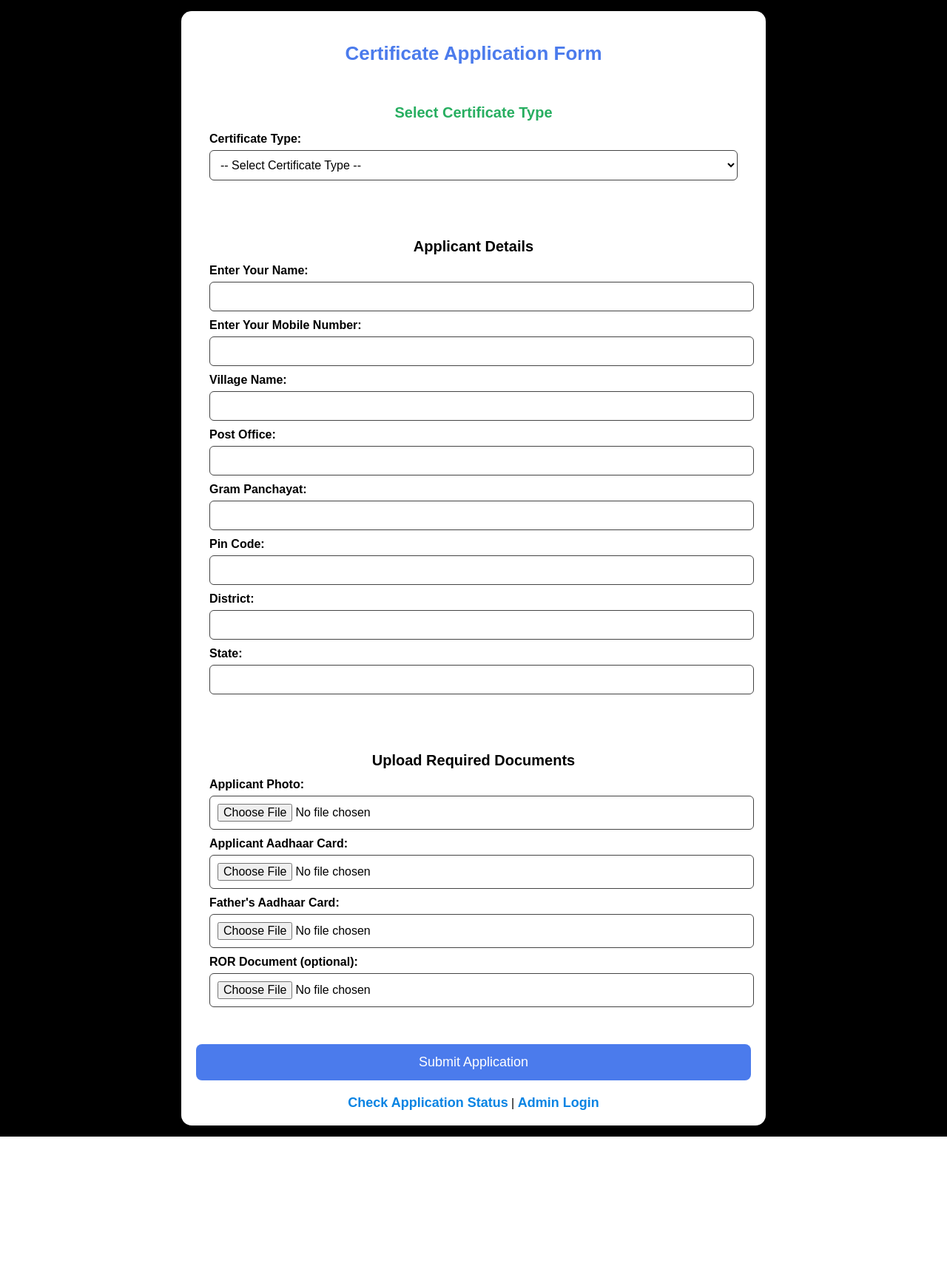
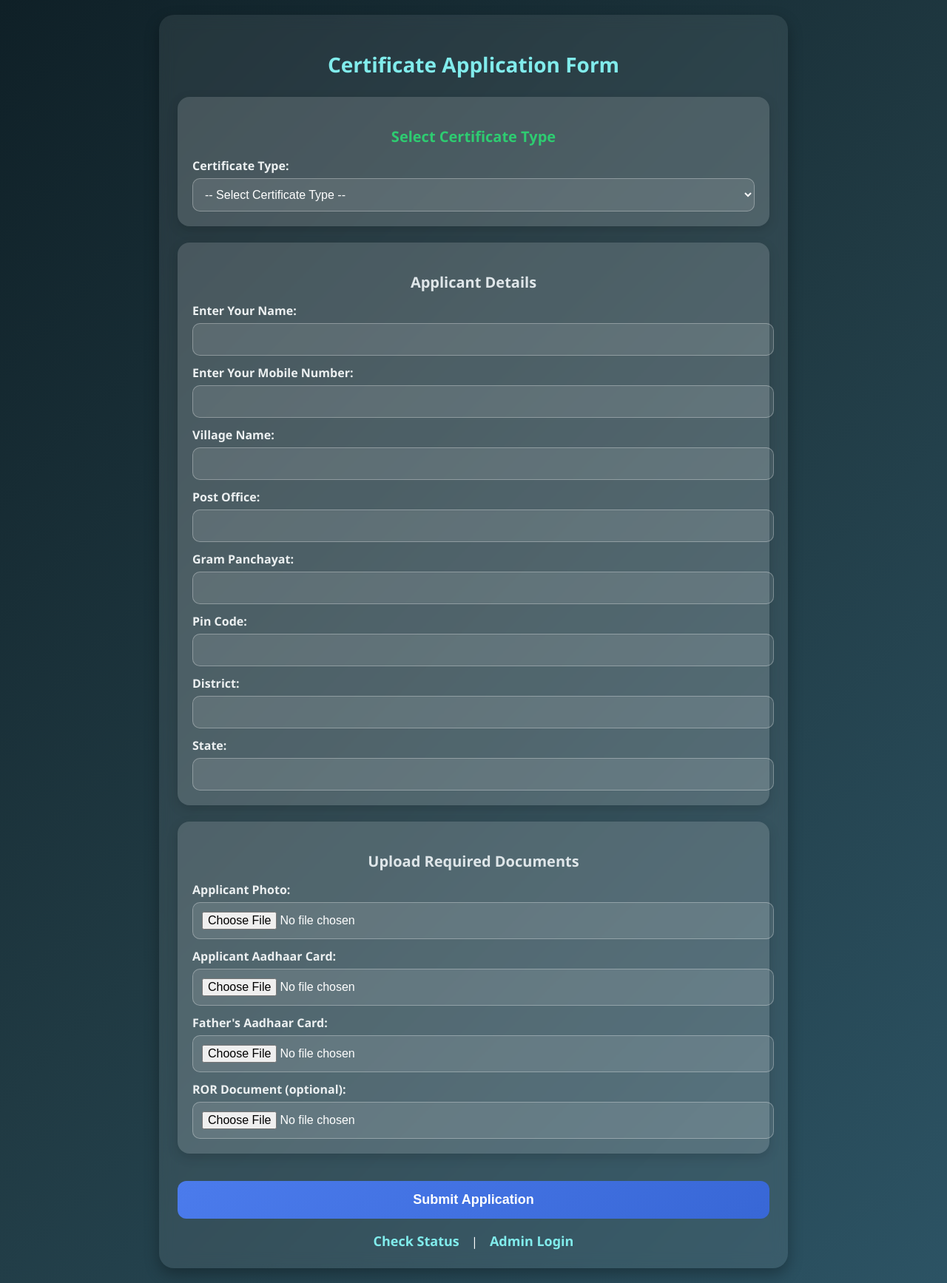
Before and after one commit to Aditya1234AD/certificate-app, a Flask app: page / in a window 1280 px wide. Shown: the whole page at 74% size. Before the commit the page ends 1537 px from the top, so only its background shows below. Run offline with Flask 2, Linux system fonts and the light colour scheme.

Commit message:
Update index.html

```diff
--- a/templates/index.html
+++ b/templates/index.html
@@ -6,123 +6,137 @@
 <title>Apply Certificate</title>
 
 <style>
-body{
-    font-family:Arial;
-    margin:0;
-    padding:15px;
-    background:#000;
-    color:black;
+    body {
+        margin: 0;
+        padding: 20px;
+        font-family: "Segoe UI", Arial, sans-serif;
+        background: linear-gradient(135deg, #0f2027, #203a43, #2c5364);
+        min-height: 100vh;
+        color: white;
+        display: flex;
+        justify-content: center;
+        align-items: center;
     }
 
-.container{
-    max-width:750px;
-    margin:auto;
-    background:#fff;
-    padding:20px;
-    border-radius:14px;
-    box-shadow:0px 0px 12px rgba(0,0,0,0.2);
+    .container {
+        width: 100%;
+        max-width: 800px;
+        background: rgba(255, 255, 255, 0.08);
+        backdrop-filter: blur(10px);
+        padding: 25px;
+        border-radius: 20px;
+        box-shadow: 0px 8px 20px rgba(0,0,0,0.3);
+        animation: fadeIn 0.9s ease-in-out;
     }
 
-.box{
-    background:#ffffffcc;
-    backdrop-filter:blur(5px);
-    padding:18px;
-    border-radius:14px;
-    margin-bottom:22px;
-    box-shadow:0px 0px 12px rgba(255,255,255,0.2);
+    @keyframes fadeIn {
+        from { opacity:0; transform:translateY(20px); }
+        to { opacity:1; transform:translateY(0); }
     }
 
-h2{
-    text-align:center;
-    margin-bottom:15px;
-    color:#4b7bec;
-    font-size:26px;
+    h2 {
+        text-align: center;
+        color: #81ecec;
+        font-size: 28px;
+        margin-bottom: 25px;
+        font-weight: 600;
     }
 
-.cert-heading{
-    text-align:center;
-    margin-bottom:15px;
-    color:#27ae60;
-    font-weight:bold;
-    font-size:20px;
+    .box {
+        background: rgba(255, 255, 255, 0.15);
+        padding: 20px;
+        border-radius: 16px;
+        margin-bottom: 22px;
+        box-shadow: 0px 5px 15px rgba(0,0,0,0.15);
     }
 
-h3{
-    text-align:center;
-    margin-bottom:12px;
-    color:black;
-    font-size:20px;
+    .cert-heading {
+        text-align: center;
+        font-size: 20px;
+        margin-bottom: 15px;
+        color: #2ecc71;
+        font-weight: bold;
     }
 
-label{
-    font-weight:bold;
-    display:block;
-    margin-top:10px;
-    color:black;
-    font-size:16px;
+    h3 {
+        text-align: center;
+        font-size: 20px;
+        margin-bottom: 14px;
+        color: #dfe6e9;
     }
 
-input[type="text"], input[type="file"], select{
-    width:100%;
-    padding:10px;
-    margin-top:6px;
-    border:1px solid #444;
-    border-radius:6px;
-    background:#fff;
-    color:black;
-    font-size:16px;
+    label {
+        display: block;
+        margin-top: 12px;
+        font-size: 16px;
+        font-weight: 600;
+        color: #ecf0f1;
     }
 
-/* FIXED: Dropdown visible clearly */
-select {
-    color: black;
-    background: white;
+    input[type="text"], input[type="file"], select {
+        width: 100%;
+        padding: 12px;
+        margin-top: 6px;
+        border: 1px solid rgba(255,255,255,0.3);
+        border-radius: 10px;
+        background: rgba(255,255,255,0.1);
+        color: white;
+        font-size: 16px;
+        outline: none;
+        transition: 0.3s;
+    }
+
+    input:focus, select:focus {
+        border-color: #74b9ff;
+        box-shadow: 0 0 10px rgba(116,185,255,0.6);
     }
 
     option {
         color: black;
-    background: white;
     }
 
-button{
-    background:#4b7bec;
-    color:white;
-    border:none;
-    padding:14px 20px;
-    width:100%;
-    margin-top:10px;
-    font-size:18px;
-    border-radius:8px;
-    cursor:pointer;
+    button {
+        width: 100%;
+        padding: 15px;
+        background: linear-gradient(135deg, #4b7bec, #3867d6);
+        color: white;
+        border: none;
+        border-radius: 12px;
+        margin-top: 15px;
+        font-size: 18px;
+        font-weight: bold;
+        cursor: pointer;
+        transition: 0.3s ease;
     }
 
-a{
-    color:#0984e3;
-    font-size:18px;
-    font-weight:bold;
-    text-decoration:none;
+    button:hover {
+        transform: scale(1.03);
+        background: linear-gradient(135deg, #3a6ad9, #274bba);
     }
 
-.link-container{
-    text-align:center;
-    margin-top:20px;
+    .link-container {
+        text-align: center;
+        margin-top: 18px;
     }
 
-@media (max-width:600px){
-    body{padding:10px;}
-    .container{padding:15px;}
-    h2{font-size:22px;}
-    h3,.cert-heading{font-size:18px;}
-    label{font-size:15px;}
-    input[type="text"], input[type="file"], select{
-        font-size:15px;
-        padding:9px;
+    a {
+        color: #81ecec;
+        text-decoration: none;
+        font-size: 18px;
+        font-weight: bold;
+        margin: 0 12px;
+        transition: 0.3s;
     }
-    button{
-        font-size:17px;
-        padding:12px;
+
+    a:hover {
+        color: #74b9ff;
     }
-    a{font-size:16px;}
+
+    @media (max-width: 600px) {
+        body { padding: 10px; }
+        h2 { font-size: 24px; }
+        h3, .cert-heading { font-size: 18px; }
+        input, button { font-size: 15px; }
     }
 </style>
 </head>
@@ -157,25 +171,28 @@ a{
         <label>Pin Code:</label><input type="text" name="pin" required>
         <label>District:</label><input type="text" name="district" required>
         <label>State:</label><input type="text" name="state" required>
-
     </div>
 
     <div class="box">
         <h3>Upload Required Documents</h3>
 
-<label>Applicant Photo:</label><input type="file" name="photo" accept="image/*" required>
+        <label>Applicant Photo:</label>
+        <input type="file" name="photo" accept="image/*" required>
 
-<label>Applicant Aadhaar Card:</label><input type="file" name="aadhaar" accept="image/*,application/pdf" required>
+        <label>Applicant Aadhaar Card:</label>
+        <input type="file" name="aadhaar" accept="image/*,application/pdf" required>
 
-<label>Father's Aadhaar Card:</label><input type="file" name="father_aadhaar" accept="image/*,application/pdf" required>
+        <label>Father's Aadhaar Card:</label>
+        <input type="file" name="father_aadhaar" accept="image/*,application/pdf" required>
 
-<label>ROR Document (optional):</label><input type="file" name="ror" accept="image/*,application/pdf">
+        <label>ROR Document (optional):</label>
+        <input type="file" name="ror" accept="image/*,application/pdf">
     </div>
 
     <button type="submit">Submit Application</button>
 
     <div class="link-container">
-<a href="/status">Check Application Status</a> |
+        <a href="/status">Check Status</a> |
         <a href="/admin-login">Admin Login</a>
     </div>
 
```
Lines whose indentation alone changed are shown as unchanged.
